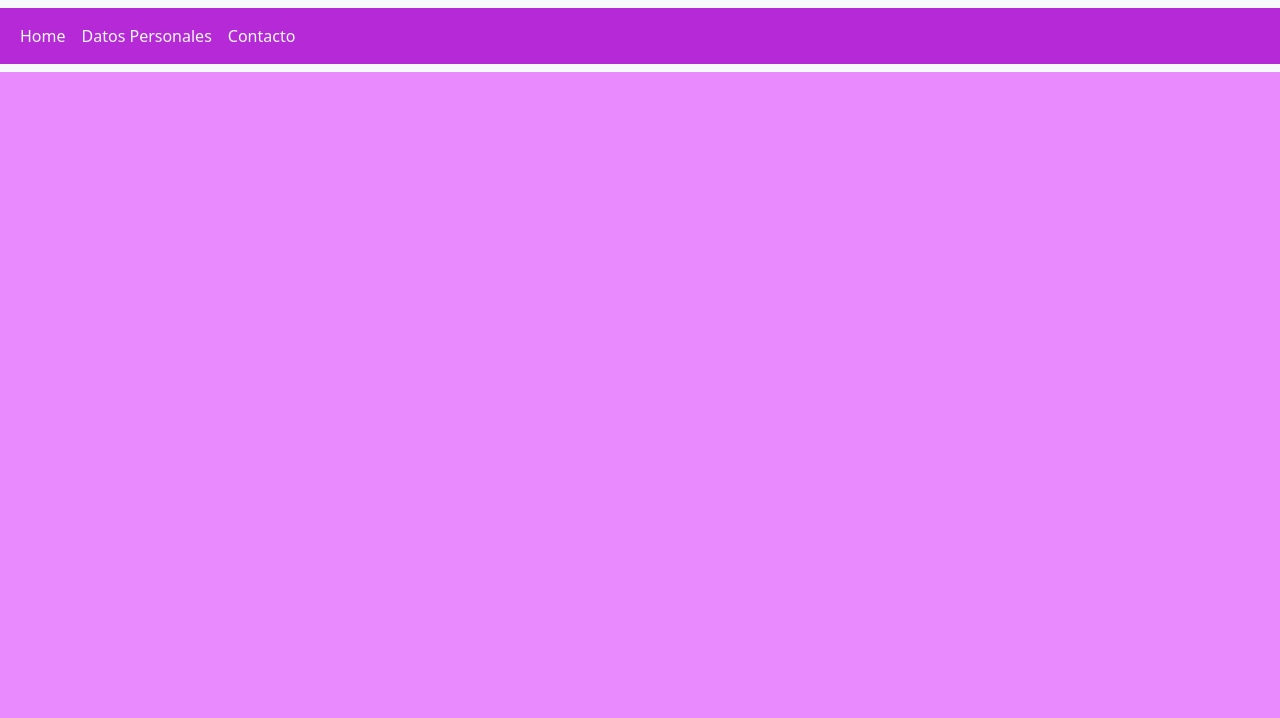
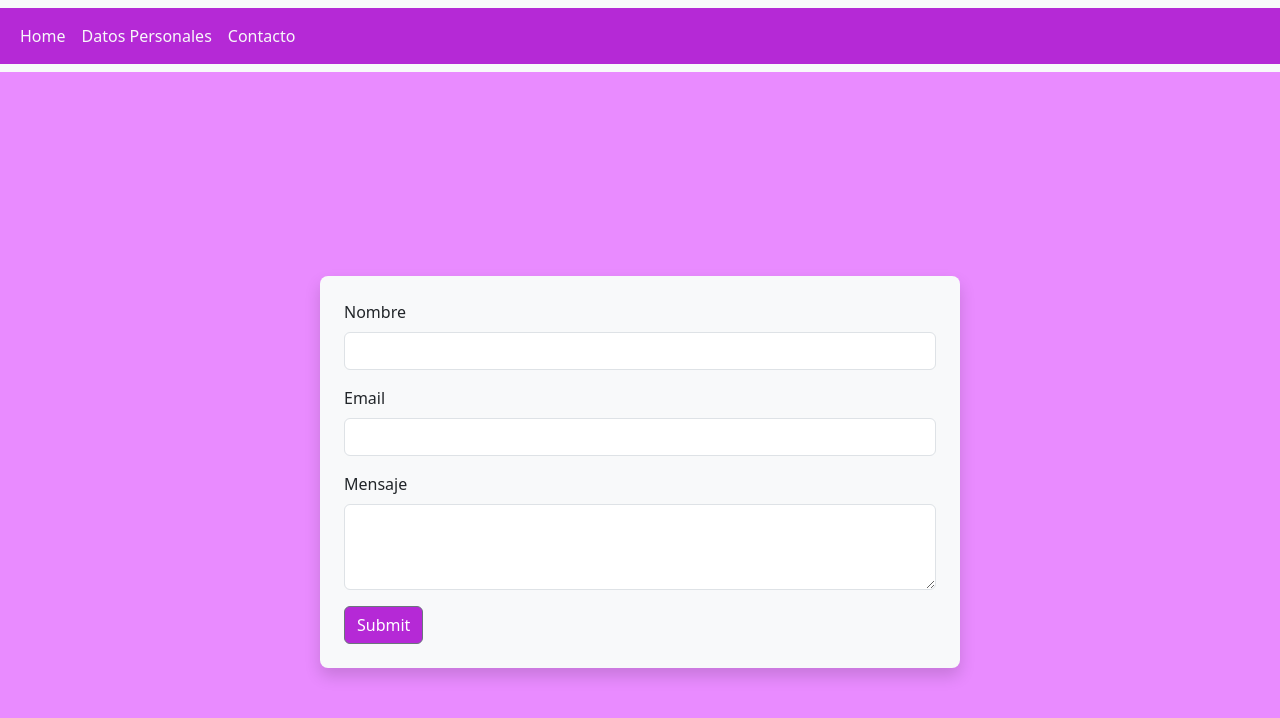
Before and after one commit to Luz255181/BootcampCILSA, a plain HTML site: page Clase 5/Parte_2/Contacto/index.html in a window 1280 px wide. Drawn offline with nearby package versions, Linux system fonts and the light colour scheme.

Commit message:
contacto terminada

```diff
--- a/Clase 5/Parte_2/Contacto/index.html
+++ b/Clase 5/Parte_2/Contacto/index.html
@@ -33,6 +33,25 @@
         </div>
     </nav>
 
+    <div class="d-flex justify-content-center align-items-center" style="height: 100vh;">
+        <form class="col-6 bg-light p-4 rounded-3 shadow">
+            <div class="mb-3">
+                <label for="name" class="form-label">Nombre</label>
+                <input type="text" class="form-control" id="name">
+            </div>
+            <div class="mb-3">
+                <label for="email" class="form-label">Email</label>
+                <input type="email" class="form-control" id="email" aria-describedby="emailHelp">
+            </div>
+            <div class="mb-3">
+                <label for="message" class="form-label">Mensaje</label>
+                <textarea class="form-control" id="message" rows="3"></textarea>
+            </div>
+            <button type="submit" class="btn btn-primary border-secondary"
+                style="background-color:#b529d6;">Submit</button>
+        </form>
+    </div>
+
     <script src="https://cdn.jsdelivr.net/npm/bootstrap@5.3.3/dist/js/bootstrap.bundle.min.js"
         integrity="sha384-YvpcrYf0tY3lHB60NNkmXc5s9fDVZLESaAA55NDzOxhy9GkcIdslK1eN7N6jIeHz"
         crossorigin="anonymous"></script>
```
